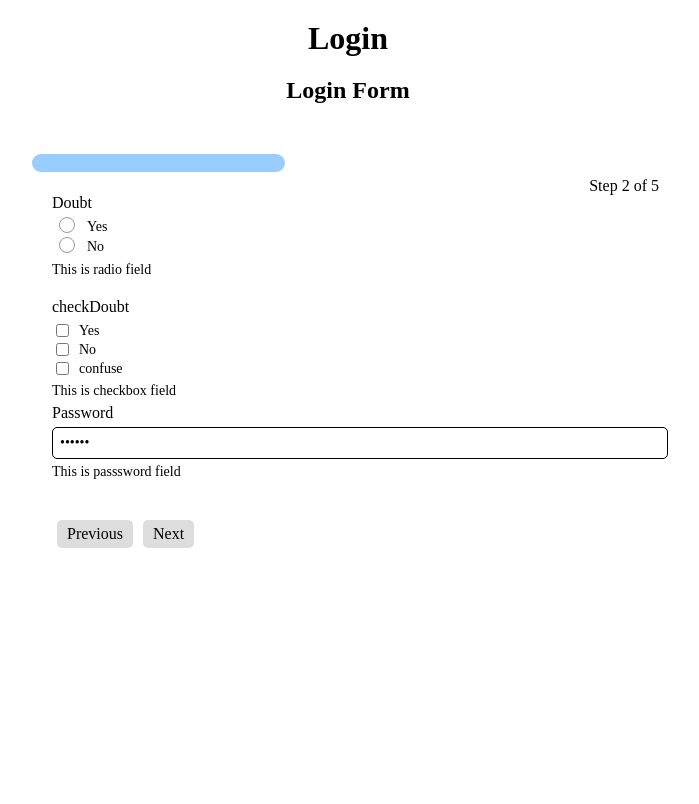
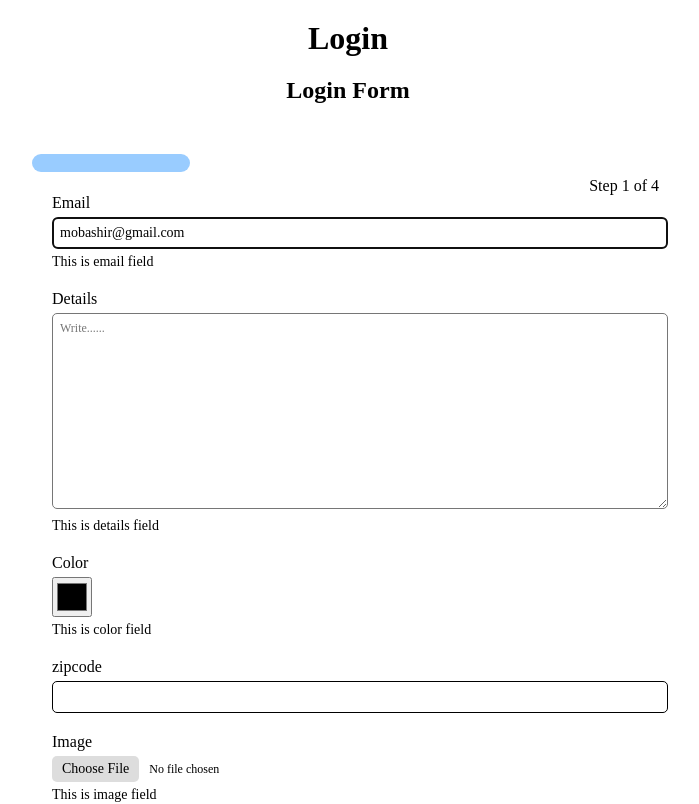
Before and after one commit to nettantra/llama-forms-react, a React (Create React App) app: page / in a window 1280 px wide. Shown: the top 804 px of the page, without its empty margins (292-991 px from the left). Built offline with nearby package versions, Linux system fonts and the light colour scheme.

Commit message:
fix checkbox

```diff
--- a/src/App.tsx
+++ b/src/App.tsx
@@ -18,26 +18,7 @@ function App() {
             description: 'Login Form',
             wizard: true,
             wizardOptions : {
-              1: {
-                title: 'Login',
-                description: 'Login Form',
-                onNext : login_test
-              },
-              2: {
-                title: 'Register',
-                description: 'Register Form',
-                onNext : login_test
-              },
-              3: {
-                title: 'Registersas',
-                description: 'Register Form',
-                onNext : login_test
-              },
-              5: {
-                title: 'Forgot Password',
-                description: 'Forgot Password Form',
-                onNext : login_test
-              }
+              onNext:login_test,
             },
             progressBar:{
               show: true,
@@ -65,65 +46,37 @@ function App() {
                 loader:true,
               },
             },
-            initialStep:2,
+            initialStep:1,
             properties: {
               email: {
                 type: 'string',
-                required: true,
+                //required: true,
                 enum: "",
                 step: 1,
               },
-              doubt: {
-                type: 'string',
-                required: true,
-                enum: ["Yes","No"],
-                step: 2,
-              },
-              checkDoubt: {
-                type: 'string',
-                required: true,
-                enum: ["Yes","No", "confuse"],
-                step: 2,
-              },
-              wdoubt: {
-                type: 'string',
-                depend : true,
-                step: 2,
-              },
               password: {
                 type: 'string',
-                required: true,
+                //required: true,
                 enum: "",
                 step: 2,
               },
               details: {
                 type: 'string',
-                required: true,
-
+                //required: true,
               },
               color: {
                 type: "string",
                 required: false,
               },
-              image: {
-                type: 'string',
-                required: true,
-                step: 1,
-              },
-              dataRange: {
-                type: "string",
-                required: true,
-                step: 3
-              },
               question: {
                 type: 'string',
-                required: true,
+                //required: true,
                 step: 4,
                 enum: ['yes', 'no', 'I dont know'],
               },
               gender: {
                 type: 'string',
-                required: true,
+                //required: true,
                 enum: {
                   Male: 'male',
                   Female: 'female',
@@ -131,22 +84,19 @@ function App() {
                 },
                 step: 5,
               },
-              dob: {
+              zip:{
+                type: 'number',
+                //required: true,
+              },
+              image: {
                 type: 'string',
                 required: true,
+                step: 1,
               },
-              currentTime: {
+              checkBox:{
                 type: 'string',
-                required: true,
-              },
-              feedback: {
-                type: 'string',
-                required: true,
-                enum: ["You are good", "You have a good sense", "Maybe", "Also I am confused"]
-              },
-              zip:{
-                type: 'number',
-                required: true,
+                // required: true,
+                enum: ['Test', 'Test1', 'Test2']
               }
             }
           }}
@@ -178,26 +128,6 @@ function App() {
                 capsLockWaring: true,
                 capsLockMessage : "Caps Lock is On",
               },
-              doubt: {
-                type: 'radio',
-                label: 'Doubt',
-                description: "This is radio field",
-              },
-              checkDoubt: {
-                type: 'checkbox',
-                label: 'checkDoubt',
-                description: "This is checkbox field",
-              },
-              wdoubt: {
-                type: 'textarea',
-                label: 'What is your doubt',
-                description: "This is textarea field",
-                parentField: "checkDoubt",
-                dependent:{
-                  value : ["Yes", "confuse"],
-                  type: "single",          //multi or single
-                }
-              },
               details: {
                 type: "textarea",
                 label: "Details",
@@ -222,32 +152,6 @@ function App() {
                 description: "This is color field",
                 readOnly: false,
               },
-              dataRange: {
-                type: "range",
-                label: "Range",
-                // required: true,
-                errorMessage: "",
-                readOnly: false,
-                maxLength: 30,
-                autoFocus: true,
-                autoComplete: true,
-                // style:{color:"red"},
-                min: 0,
-                max: 200,
-                interval: 10,
-              },
-              image: {
-                type: 'file',
-                label: 'Image',
-                description: "This is image field",
-                required: true,
-                errorMessage: "Please input jpg, png, jpeg only",
-                readOnly: false,
-                maxFileSize: 10000,
-                minFileSize: 1,
-                // style:{color:"red"},
-                accept: ["jpg", "png", "jpeg"],
-              },
               question: {
                 type: 'radio',
                 label: "This is an amazing form builder. Do you like it?",
@@ -262,37 +166,29 @@ function App() {
                 autofocus: true,
                 readOnly: false,
               },
-              dob: {
-                type: "date",
-                label: "DOB",
-                value: "1997-02-01",
-                errorMessage: "",
+              checkBox: {
+                type: "checkbox",
+                label: "Check Box test",
+                description: "This is checkbox field",
+              },
+              image: {
+                type: 'file',
+                label: 'Image',
+                description: "This is image field",
+                required: true,
+                errorMessage: "Please input jpg, png, jpeg only",
                 readOnly: false,
-                autoFocus: false,
-                autoComplete: true,
-                // min: "2000-01-01",
-                // max: "2000-01-02",
-              },
-              // feedback:{
-              //   type: "text",
-              //   label: "What do you think ?",
-              //   description: "This is a feedback field",
-              // },
-              currentTime: {
-                type: "time",
-                label: "Current Time",
-                description: "This is a time field",
-                readOnly: false,
-                autoFocus: false,
-                autoComplete: true,
-              },
+                maxFileSize: 10000,
+                minFileSize: 1,
+                // style:{color:"red"},
+                accept: ["jpg", "png", "jpeg"],
+              }
             }
           }}
           data={{
             email: 'mobashir@gmail.com',
             password: '123456',
             question: "yes",
-            dataRange: 50,
           }}
           onSubmit={login_test}
         />
--- a/src/llama/components/Fields/CheckBoxField.tsx
+++ b/src/llama/components/Fields/CheckBoxField.tsx
@@ -19,8 +19,8 @@ export default function CheckBoxField(props:Props) {
         delete checkObj[key]
       }
     }
-    setCheckBoxData(checkObj);
-    handleData(checkObj);
+    setCheckBoxData(Object.keys(checkObj).length >= 1 ? checkObj : "");
+    handleData(Object.keys(checkObj).length >= 1 ? checkObj : "");
   };
 
   return (
--- a/src/llama/components/Fields/FileUploadField.tsx
+++ b/src/llama/components/Fields/FileUploadField.tsx
@@ -54,9 +54,6 @@ export default function FileUploadField(props:Props) {
         >
           {properties["label"]}
         </h3>
-        {properties["type"] === "range" ? (
-          <span>{props.parentState[name].value}</span>
-        ) : null}
         <input
           id={name}
           name={name}
@@ -77,6 +74,15 @@ export default function FileUploadField(props:Props) {
             handleChange(e);
           }}
         />
+        {props.parentState[name]?.value && (
+          <button
+            className="resetButton"
+            onClick={() => {
+                handleData("");
+              }
+            }
+          >Reset</button>)
+        }
         <style >{`
         .uploadInput::file-selector-button {
             background: #ddd;
--- a/src/llama/components/Form/multipleForm.tsx
+++ b/src/llama/components/Form/multipleForm.tsx
@@ -62,7 +62,7 @@ const MultipleForm = forwardRef((props: Props, ref: any) => {
         setTimeout(() => {
           setAlert(false);
           setLoading(false);
-        }, 5000);
+        }, 3000);
         return;
       }
       if (data[currentFields[i]]?.error) {
@@ -72,7 +72,7 @@ const MultipleForm = forwardRef((props: Props, ref: any) => {
         setTimeout(() => {
           setAlert(false);
           setLoading(false);
-        }, 5000);
+        }, 3000);
         return;
       }
     }
```
